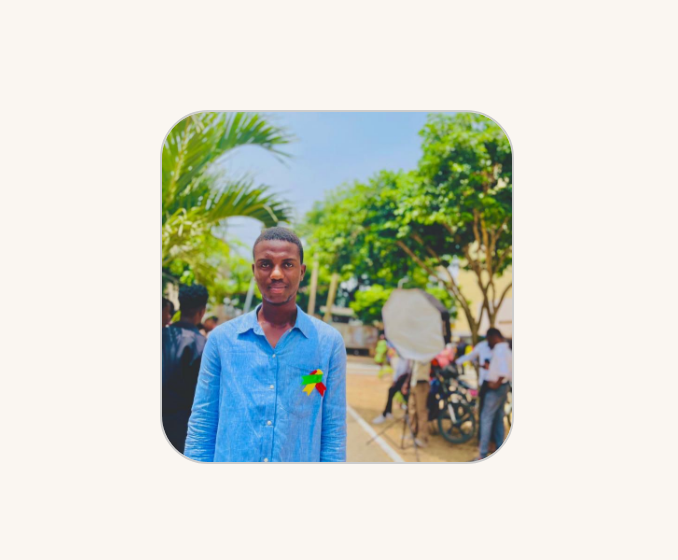
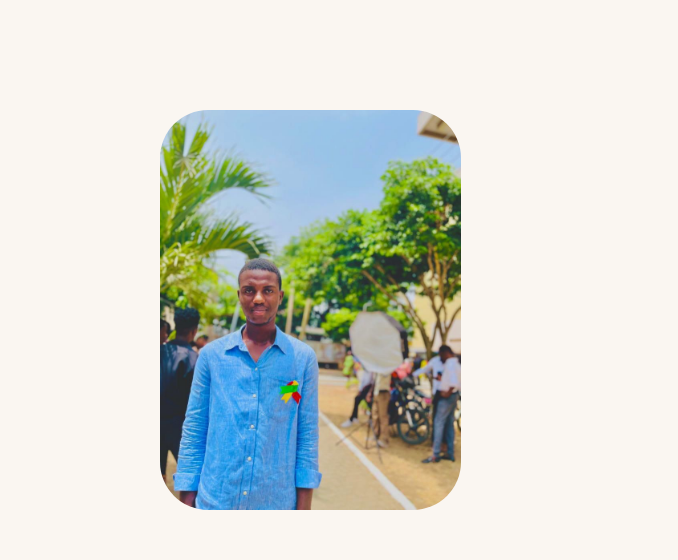
Before and after one commit to Saj-web/Portfolio, a plain HTML site: page index.html in a window 1280 px wide. Shown: the part 174-734 px from the top of the page, 0-678 px from the left. Drawn offline with Linux system fonts and the light colour scheme.

Commit message:
style.css

```diff
--- a/style.css
+++ b/style.css
@@ -175,14 +175,6 @@ section {
   height: 400px;
   width: 400px;
   margin: auto 0;
-}
-
-.section__pic-container img {
-  width: 350px;
-  height: 350px;
-  border-radius: 50%;
-  object-fit: cover;
-  border: 2px solid #ccc;
 }
 
 .section__text {
```
